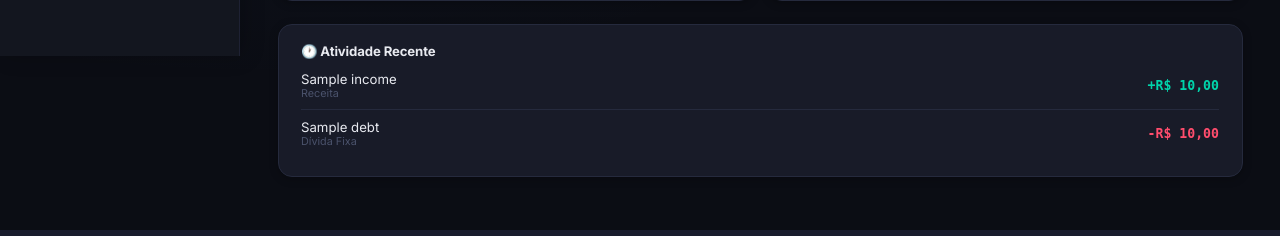
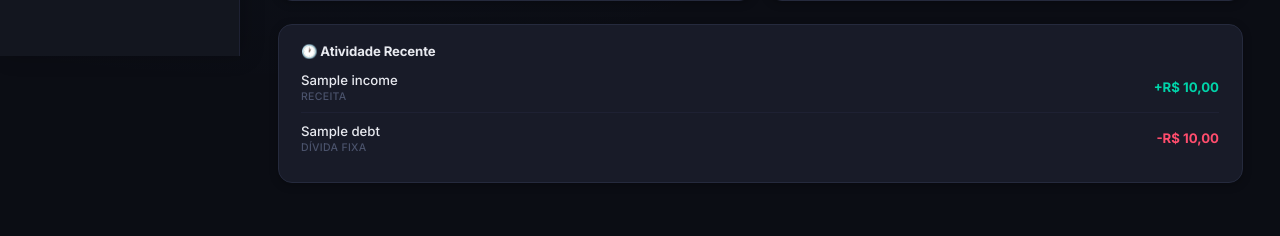
Before and after one commit to phrhenriquegestor/financas-pessoais, a FastAPI app: page / in a window 1280 px wide. Shown: the part 744-980 px from the top of the page. Run offline with FastAPI, Linux system fonts and the light colour scheme; tables that the repository leaves empty hold one stand-in row (values such as "Sample post").

Commit message:
auto: update via Claude Code

```diff
--- a/static/css/styles.css
+++ b/static/css/styles.css
@@ -313,14 +313,16 @@ a { color: inherit; text-decoration: none; }
   display: flex;
   justify-content: space-between;
   align-items: center;
-  padding: 0.6rem 0;
-  border-bottom: 1px solid var(--border);
+  padding: 0.65rem 0;
+  border-bottom: 1px solid var(--border-subtle);
   font-size: 0.88rem;
+  transition: background var(--transition);
 }
 .recent-row:last-child { border-bottom: none; }
-.recent-label { color: var(--text-primary); }
-.recent-type { font-size: 0.72rem; color: var(--text-muted); }
-.recent-amount { font-family: monospace; font-weight: 600; }
+.recent-row:hover { background: var(--bg-tertiary); border-radius: var(--radius-sm); padding-left: 0.5rem; padding-right: 0.5rem; margin: 0 -0.5rem; }
+.recent-label { color: var(--text-primary); font-weight: 500; }
+.recent-type { font-size: 0.7rem; color: var(--text-muted); margin-top: 0.1rem; font-weight: 500; letter-spacing: 0.03em; text-transform: uppercase; }
+.recent-amount { font-family: 'Inter', monospace; font-weight: 700; }
 .sign-plus  { color: var(--accent-green); }
 .sign-minus { color: var(--accent-red); }
 
```
